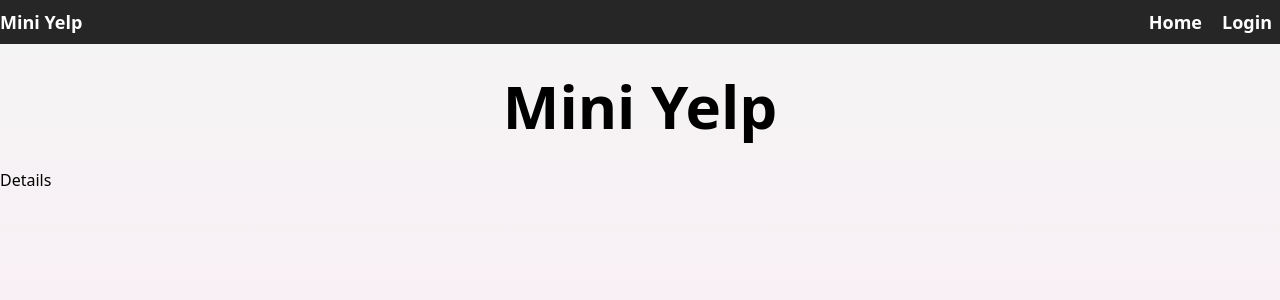
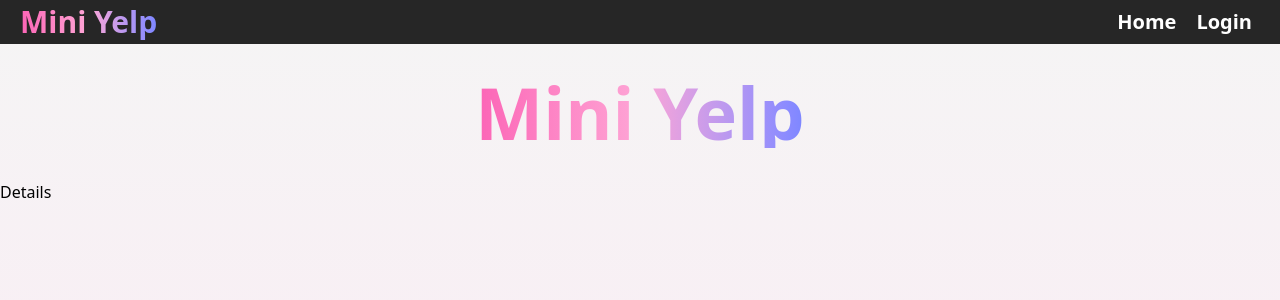
Before and after one commit to Pellia/mini-yelp, a React (Vite) app: page /details/1 in a window 1280 px wide. Shown: the top 300 px of the page. Built offline with nearby package versions, Linux system fonts and the light colour scheme; no server answers.

Commit message:
set up details

```diff
--- a/src/components/Logo.jsx
+++ b/src/components/Logo.jsx
@@ -1,5 +1,9 @@
 const Logo = () => {
-    return <div className="flex justify-center font-bold text-6xl my-8">Mini Yelp</div>;
+    return (
+        <div className="flex justify-center">
+            <div className=" font-bold text-7xl my-8 bg-gradient-to-r from-pink-400 via-pink-300 to-indigo-400 inline-block text-transparent bg-clip-text">Mini Yelp</div>
+        </div>
+    );
 };
 
 export default Logo;
--- a/src/components/Navbar.jsx
+++ b/src/components/Navbar.jsx
@@ -2,10 +2,13 @@
 
 const NavBar = () => {
     return (
-        <header className="bg-neutral-800 text-white font-bold flex justify-between items-center">
-            <h2 className="text-lg">Mini Yelp</h2>
+        <header className="bg-neutral-800 text-white font-bold">
+            <div className="flex justify-between items-center mx-5">
+                <h2 className="text-3xl bg-gradient-to-r from-pink-400 via-pink-300 to-indigo-400 inline-block text-transparent bg-clip-text">
+                    <Link to="/">Mini Yelp</Link>
+                </h2>
                 <nav>
-                <ul className="flex gap-5 justify-center p-2 text-lg">
+                    <ul className="flex gap-5 justify-center p-2 text-xl">
                         <li>
                             <Link to="/">Home</Link>
                         </li>
@@ -14,6 +17,7 @@
                         </li>
                     </ul>
                 </nav>
+            </div>
         </header>
     );
 };
--- a/src/components/RestaurantCard.jsx
+++ b/src/components/RestaurantCard.jsx
@@ -1,7 +1,8 @@
+import { Link } from "react-router-dom";
+
 const RestaurantCard = ({ data }) => {
     return (
-        <div className="flex justify-center">
-            <div className="bg-white p-4 w-96 rounded-2xl border border-neutral-300 mb-5">
+        <div className="bg-white p-4 w-96 rounded-2xl border border-neutral-300">
             <p className="font-bold text-xl">{data.name}</p>
             <div className="flex justify-between mt-15">
                 <div className="flex gap-2">
@@ -20,8 +21,7 @@
                 </div>
             </div>
             <div className="flex justify-end">
-                    <button className="p-1 text-blue-500 underline">See more..</button>
-                </div>
+                <Link to={`details/${data.name}`}>See more...</Link>
             </div>
         </div>
     );
--- a/src/components/Searchbar.jsx
+++ b/src/components/Searchbar.jsx
@@ -2,15 +2,28 @@
     return (
         <div className="flex justify-center my-4">
             <form action="" className="flex gap-5">
-                <input type="text" name="Search" id="search" className="border border-neutral-500 rounded-lg w-96 h-8 p-2 bg-white" placeholder="Search for restaurant by city or tag..." />
-                <div className="flex gap-2">
-                    <div className="flex">
+                <input type="text" name="Search" id="search" className="border border-neutral-300 rounded-lg w-96 h-12 p-2 bg-white text-lg" placeholder="Search..." />
+                <div className="flex gap-4 items-center">
+                    <div>
+                        <input type="radio" name="city-tag" id="name" value="name" />
+                        <label htmlFor="tag" className="text-lg">
+                            {" "}
+                            Name
+                        </label>
+                    </div>
+                    <div>
                         <input type="radio" name="city-tag" id="city" value="city" />
-                        <label htmlFor="city">City</label>
+                        <label htmlFor="city" className="text-lg">
+                            {" "}
+                            City
+                        </label>
                     </div>
                     <div>
                         <input type="radio" name="city-tag" id="tag" value="tag" />
-                        <label htmlFor="tag">Tag</label>
+                        <label htmlFor="tag" className="text-lg">
+                            {" "}
+                            Tag
+                        </label>
                     </div>
                 </div>
             </form>
--- a/src/pages/Details.jsx
+++ b/src/pages/Details.jsx
@@ -1,5 +1,29 @@
+import { useEffect, useState } from "react";
+import { useParams } from "react-router-dom";
+
 const Details = () => {
-    return <div>Details</div>;
+    const url = "";
+    const { id } = useParams();
+    const [restaurant, setRestaurant] = useState(null);
+
+    useEffect(() => {
+        fetch(url)
+            .then((res) => res.json())
+            .then((data) => setRestaurant(data));
+    }, [id]);
+
+    return (
+        <div>
+            <h2>Details</h2>
+
+            {restaurant && (
+                <div>
+                    <h4>Card</h4>
+                    <p>Description</p>
+                </div>
+            )}
+        </div>
+    );
 };
 
 export default Details;
--- a/src/pages/Home.jsx
+++ b/src/pages/Home.jsx
@@ -21,12 +21,14 @@
         <div>
             <Searchbar />
             {loading && <h1>LOADING...</h1>}
-            {restaurantData &&
-                restaurantData.map((restaurant, index) => (
-                    <div key={index}>
-                        <RestaurantCard data={restaurant} />
-                    </div>
-                ))}
+            <div className="flex flex-col gap-3 items-center">
+                {restaurantData &&
+                    restaurantData.map((restaurant, index) => (
+                        <li key={index} className="list-none">
+                            <RestaurantCard data={restaurant} />
+                        </li>
+                    ))}
+            </div>
         </div>
     );
 };
```
Lines whose indentation alone changed are shown as unchanged.
